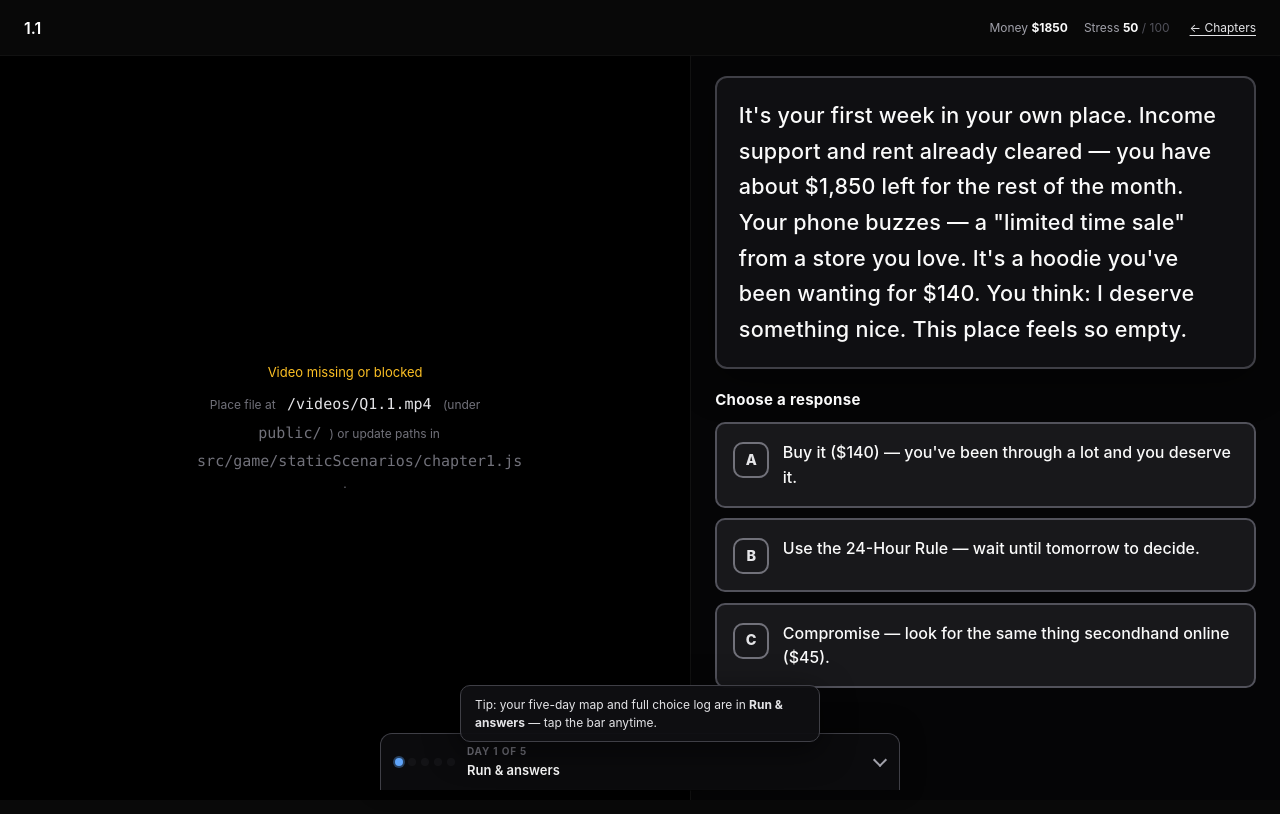
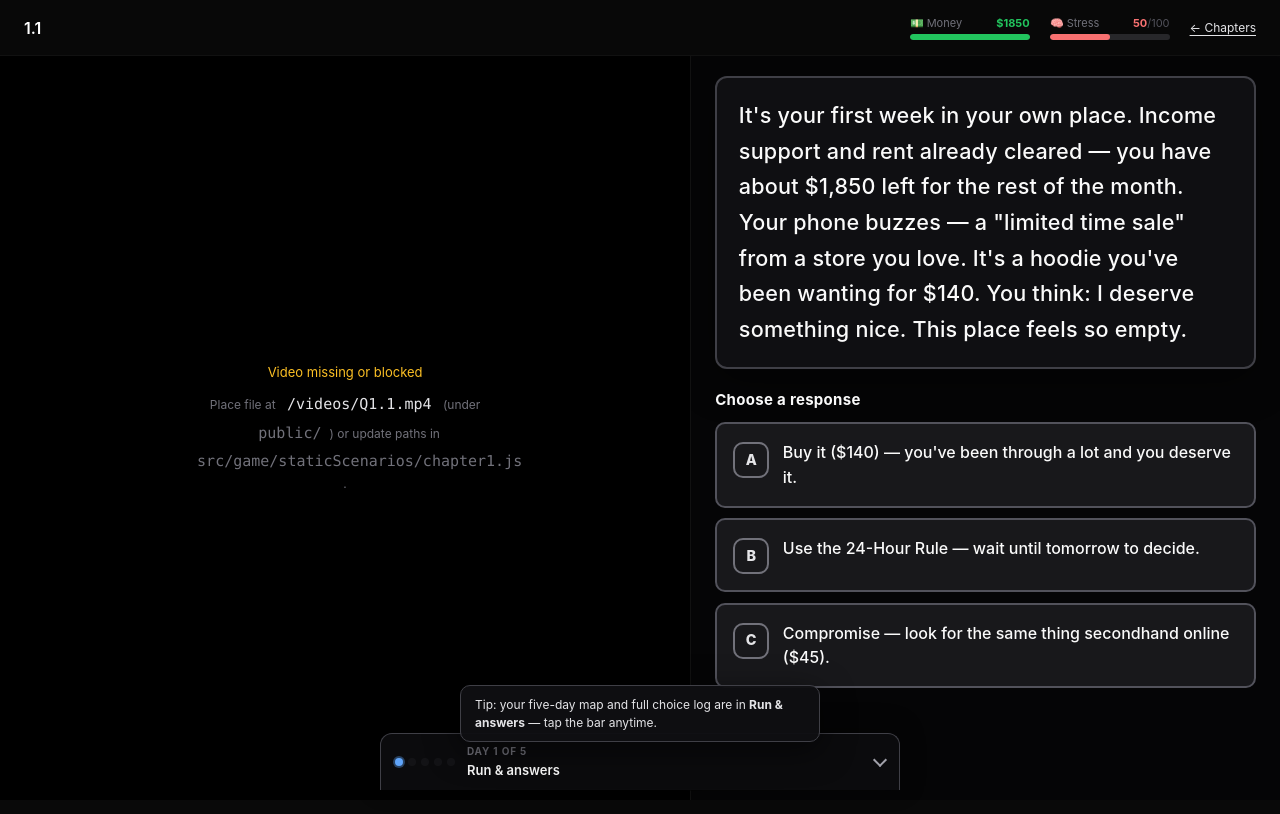
Before and after one commit to sleepsonrockss/Housing-Hackers, a React app in the folder frontend/: page /game in a window 1280 px wide. Shown: the top 814 px of the page. Built offline with nearby package versions, Linux system fonts and the light colour scheme; no server answers; the HTML template or start-up script is replaced by a standard one.

Commit message:
progress bar

```diff
--- a/frontend/src/pages/GameScenario_VideoIntegrated.jsx
+++ b/frontend/src/pages/GameScenario_VideoIntegrated.jsx
@@ -315,15 +315,40 @@ export default function GameScenario() {
           {runComplete && scenario.chapter >= CHAPTER_COUNT ? "Done" : scenarioIndexLabel(scenario)}
         </div>
         <div style={{ display: "flex", alignItems: "center", gap: "20px", flexWrap: "wrap" }}>
-          <div style={{ display: "flex", gap: "16px", fontSize: "12px", color: "#a1a1aa" }}>
-            <span>
-              Money <strong style={{ color: "#fafafa" }}>${stats.money}</strong>
-            </span>
-            <span>
-              Stress <strong style={{ color: "#fafafa" }}>{stats.stress}</strong>
-              <span style={{ color: "#52525b", fontWeight: 400 }}> / 100</span>
-            </span>
+          {/* ── MONEY BAR ── */}
+          <div style={{ display: "flex", flexDirection: "column", gap: "3px", minWidth: "120px" }}>
+            <div style={{ display: "flex", justifyContent: "space-between", fontSize: "11px", color: "#71717a" }}>
+              <span>💵 Money</span>
+              <strong style={{ color: "#22c55e" }}>${stats.money}</strong>
+            </div>
+            <div style={{ height: "6px", borderRadius: "3px", background: "#27272a", overflow: "hidden" }}>
+              <div style={{
+                height: "100%",
+                borderRadius: "3px",
+                width: `${Math.max(0, Math.min(100, (stats.money / 1850) * 100))}%`,
+                background: "#22c55e",
+                transition: "width 0.6s ease, background 0.4s ease",
+              }} />
+            </div>
           </div>
+
+          {/* ── STRESS BAR ── */}
+          <div style={{ display: "flex", flexDirection: "column", gap: "3px", minWidth: "120px" }}>
+            <div style={{ display: "flex", justifyContent: "space-between", fontSize: "11px", color: "#71717a" }}>
+              <span>🧠 Stress</span>
+              <strong style={{ color: "#f87171" }}>{stats.stress}<span style={{ fontWeight: 400, color: "#52525b" }}>/100</span></strong>
+            </div>
+            <div style={{ height: "6px", borderRadius: "3px", background: "#27272a", overflow: "hidden" }}>
+              <div style={{
+                height: "100%",
+                borderRadius: "3px",
+                width: `${Math.max(0, Math.min(100, stats.stress))}%`,
+                background: "#f87171",
+                transition: "width 0.6s ease, background 0.4s ease",
+              }} />
+            </div>
+          </div>
+
           <Link
             to="/chapters"
             style={{ fontSize: "12px", color: "#e4e4e7", textDecoration: "underline", textUnderlineOffset: "3px" }}
```
